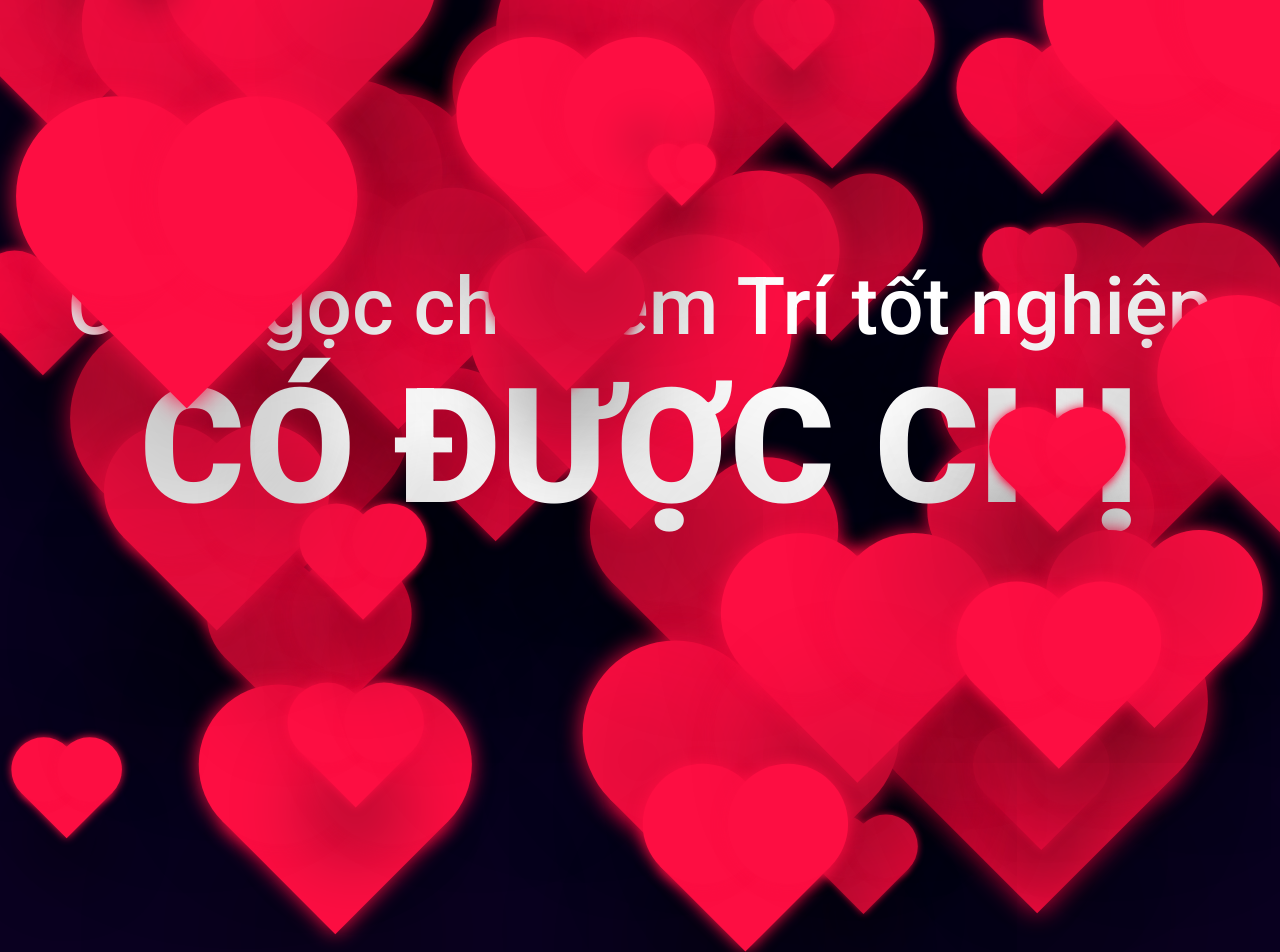
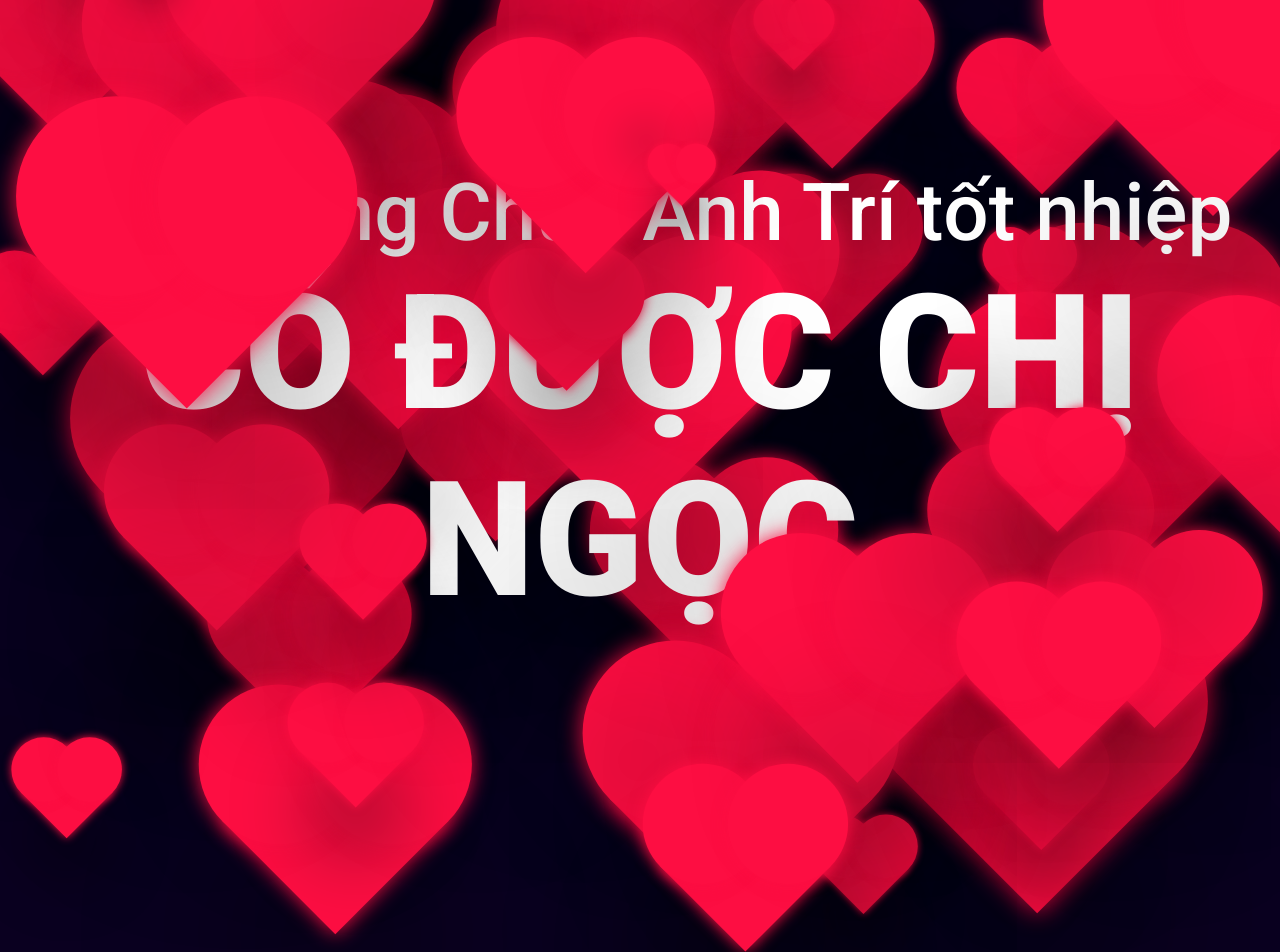
Before and after one commit to sonninh78/ngoctangtri, a plain HTML site: page index.html in a window 1280 px wide. Shown: the top 952 px of the page. Drawn offline with Linux system fonts and the light colour scheme.

Commit message:
duongtangtri
Signed-off-by: sonninh78 <117960873+sonninh78@users.noreply.github.com>

```diff
--- a/index.html
+++ b/index.html
@@ -11,7 +11,7 @@
     <div id="container">
         <div class="heart"></div>
     </div>
-    <h1>Chị Ngọc chúc em Trí tốt nghiệp<br><span>CÓ ĐƯỢC CHỊ</span></h1>
+    <h1>Em Dương Chúc Anh Trí tốt nhiệp<br><span>CÓ ĐƯỢC CHỊ NGỌC</span></h1>
 
     <script src="anime.min.js"></script>
     <script>
```
